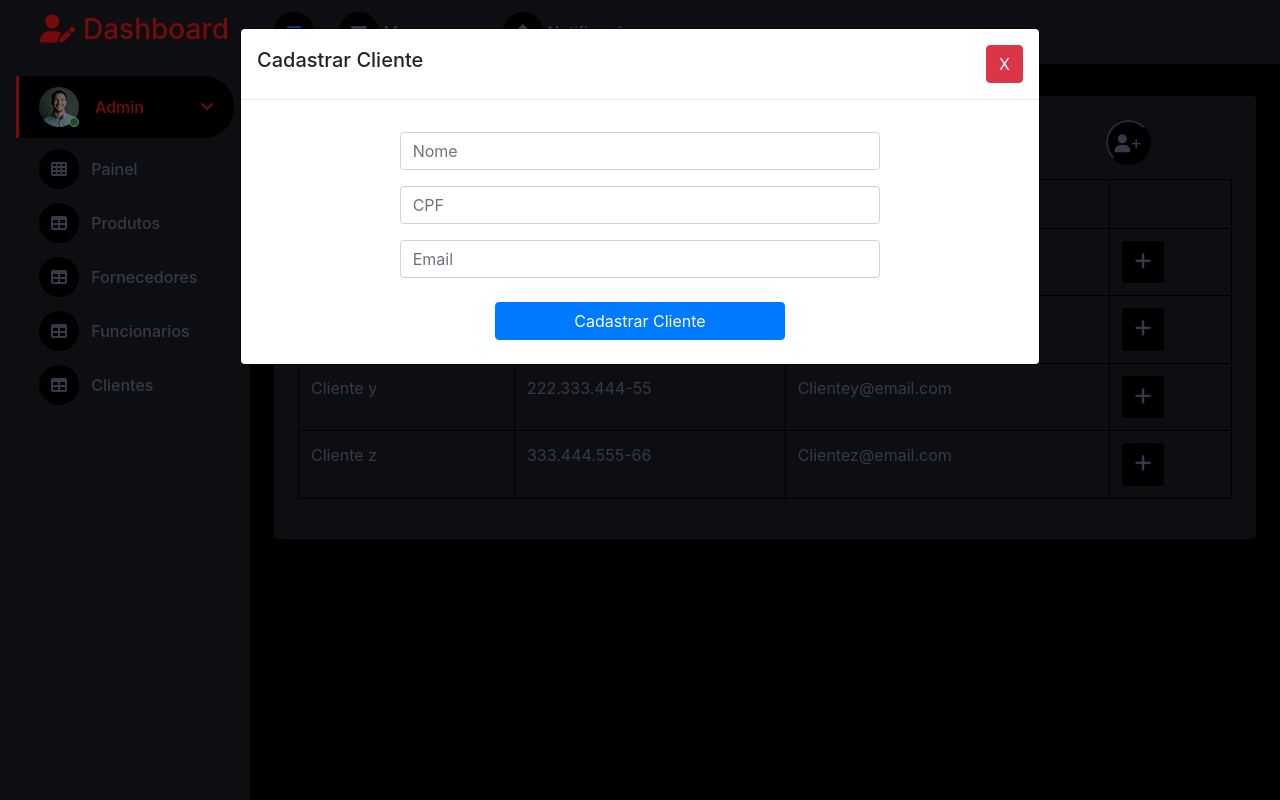
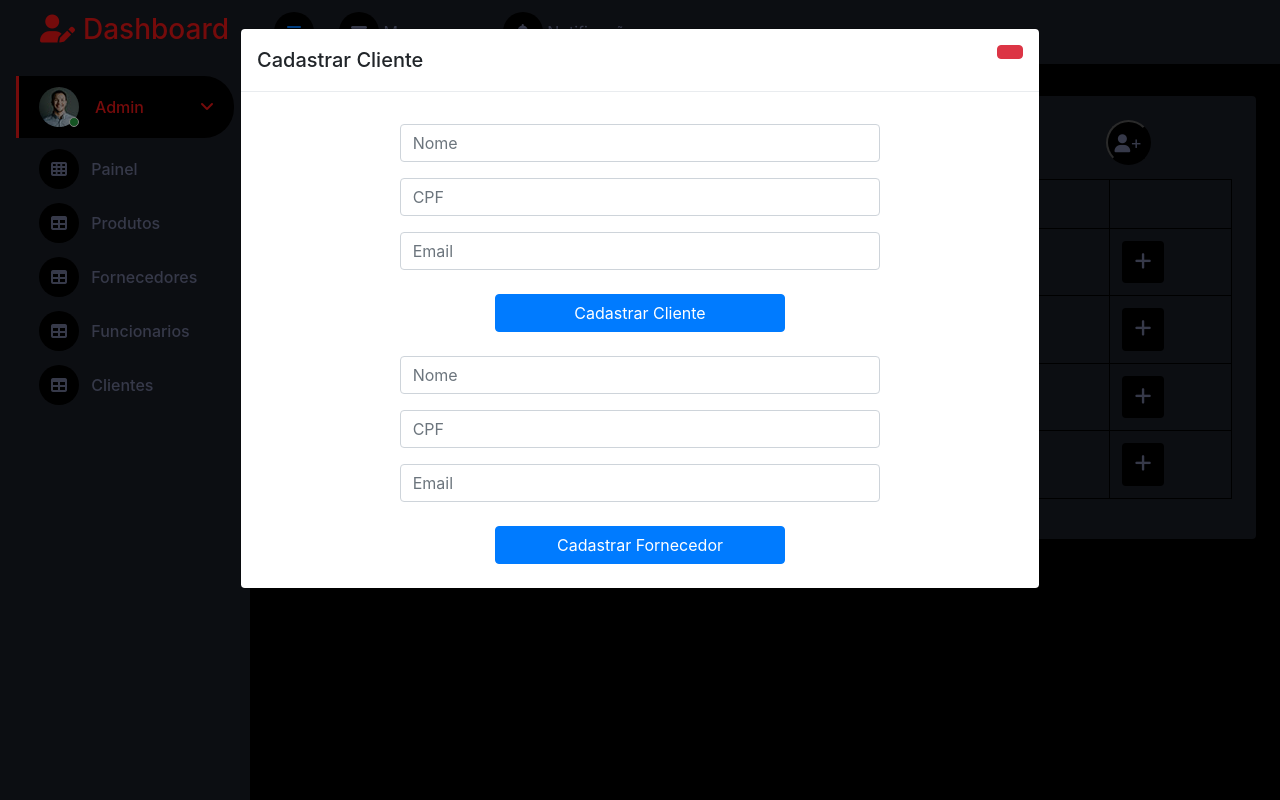
Before and after one commit to Thiagobw/project_PI, a PHP site: page /dashboard/customers.php in a window 1280 px wide, after a click that opens the changed part. Run offline with PHP 8.4, Linux system fonts and the light colour scheme; the visitor is signed in with stand-in values (Sample User, id 1); data that the repository does not hold is empty; some libraries are stand-ins or nearby versions.

Commit message:
interface de cadastro

```diff
--- a/view/dashboard/customers.php
+++ b/view/dashboard/customers.php
@@ -148,7 +148,7 @@ include_once ('../../control/checkAuth.php');
                                         <h6 class=" ml-1 text-center text-white" style="font-size: larger;">Lista de Clientes</h6>
                                     </div>
                                     <div class="col-1 btn-register mb-2">
-                                        <button type="button" data-bs-toggle="modal" data-bs-target="#PopUp-register-cli-prod"><i class="fa-solid fa-user"></i> +</button>
+                                        <button id="btnCustomers" type="button" data-bs-toggle="modal" data-bs-target="#PopUp-register-cli-prod"><i class="fa-solid fa-user"></i> +</button>
                                     </div>
                                 </div>
                             </div>
--- a/view/dashboard/register-prod-cli.php
+++ b/view/dashboard/register-prod-cli.php
@@ -5,33 +5,54 @@
                 <div class="modal-header">
                     <h5 class="modal-title" id="exampleModalToggleLabel">Cadastrar Cliente</h5>
                     <button type="button" class="btn btn-danger btn-close" data-bs-dismiss="modal" aria-label="Close">
-                    X
+
                     </button>
                 </div>
 
                 <div class="modal-body">
                     <div class="row" id="account">
                         <div class="col-12 input-group">
-                            <form class="input-group center" id="form1">
+                            <form class="input-group center" id="formCustomers">
                                 <div class="col-12 col-sm-10 col-md-9 col-lg-8 col-xl-8 mt-3">
-                                    <input class=" form-control input-user" type="text" placeholder="Nome" id="nameCli" maxlength="100" name="nomeCli">
+                                    <input class=" form-control input-user" type="text" placeholder="Nome" id="nameCustomers" maxlength="100" name="nomeCustomers">
                                 </div>
 
                                 <div class="col-12 col-sm-10 col-md-9 col-lg-8 col-xl-8 mt-3">
-                                    <input class=" form-control input-user" type="text" placeholder="CPF" id="cpfCli"  name="cpfCli" maxlength="14" autocomplete="off">
+                                    <input class=" form-control input-user" type="text" placeholder="CPF" id="cpfCustomers"  name="cpfCustomers" maxlength="14" autocomplete="off">
                                 </div>
 
                                 <div class="col-12 col-sm-10 col-md-9 col-lg-8 col-xl-8 mt-3">
-                                    <input class=" form-control input-user" type="email" placeholder="Email" id="emailCli"  name="emailCli" maxlength="40">
+                                    <input class=" form-control input-user" type="email" placeholder="Email" id="emailCustomers"  name="emailCustomers" maxlength="40">
                                 </div>
 
                                 <div class="col-8 col-sm-5 col-lg-5 mt-4 mb-2 center">
-                                    <input class="btn btn-primary w-100 btn-log" form="form1" type="submit" name="log-in" value="Cadastrar Cliente">
+                                    <input class="btn btn-primary w-100" form="formCustomers" type="submit" name="submitCustomers" value="Cadastrar Cliente">
                                 </div>
                             </form>
                         </div>
                     </div>
 
+                    <div class="row" id="account">
+                        <div class="col-12 input-group">
+                            <form class="input-group center" id="formProviders">
+                                <div class="col-12 col-sm-10 col-md-9 col-lg-8 col-xl-8 mt-3">
+                                    <input class=" form-control input-user" type="text" placeholder="Nome" id="nameProviders" maxlength="100" name="nomeProviders">
+                                </div>
+
+                                <div class="col-12 col-sm-10 col-md-9 col-lg-8 col-xl-8 mt-3">
+                                    <input class=" form-control input-user" type="text" placeholder="CPF" id="cpfProviders"  name="cpfProviders" maxlength="14" autocomplete="off">
+                                </div>
+
+                                <div class="col-12 col-sm-10 col-md-9 col-lg-8 col-xl-8 mt-3">
+                                    <input class=" form-control input-user" type="email" placeholder="Email" id="emailProviders"  name="emailProviders" maxlength="40">
+                                </div>
+
+                                <div class="col-8 col-sm-5 col-lg-5 mt-4 mb-2 center">
+                                    <input class="btn btn-primary w-100" form="formProviders" type="submit" name="submitProviders" value="Cadastrar Fornecedor">
+                                </div>
+                            </form>
+                        </div>
+                    </div>
 
                 </div>
             </div>
```
Also changed, not shown: view/dashboard/index.php (+8 -1 lines).
